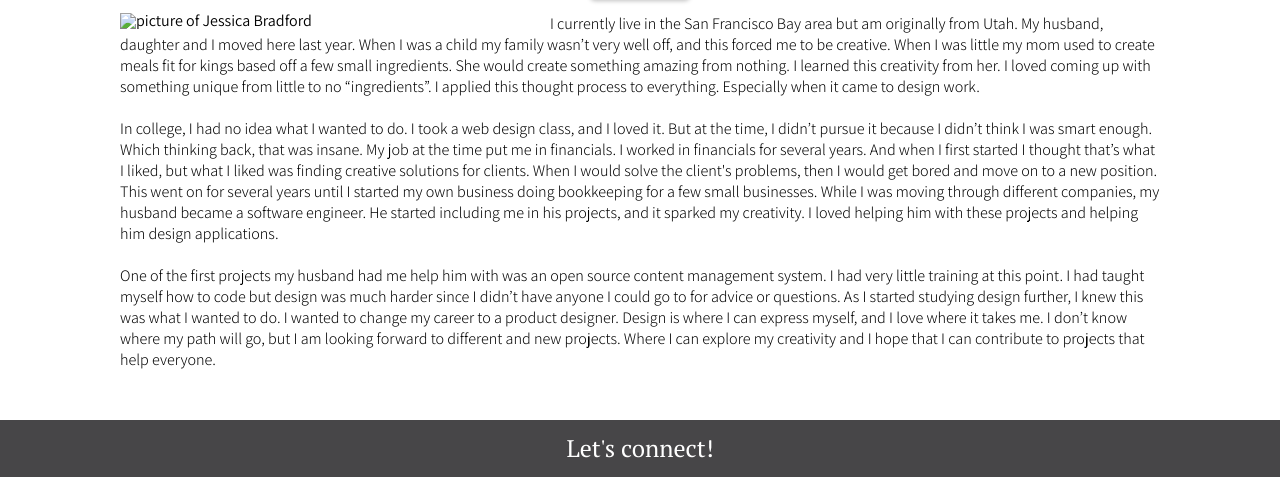
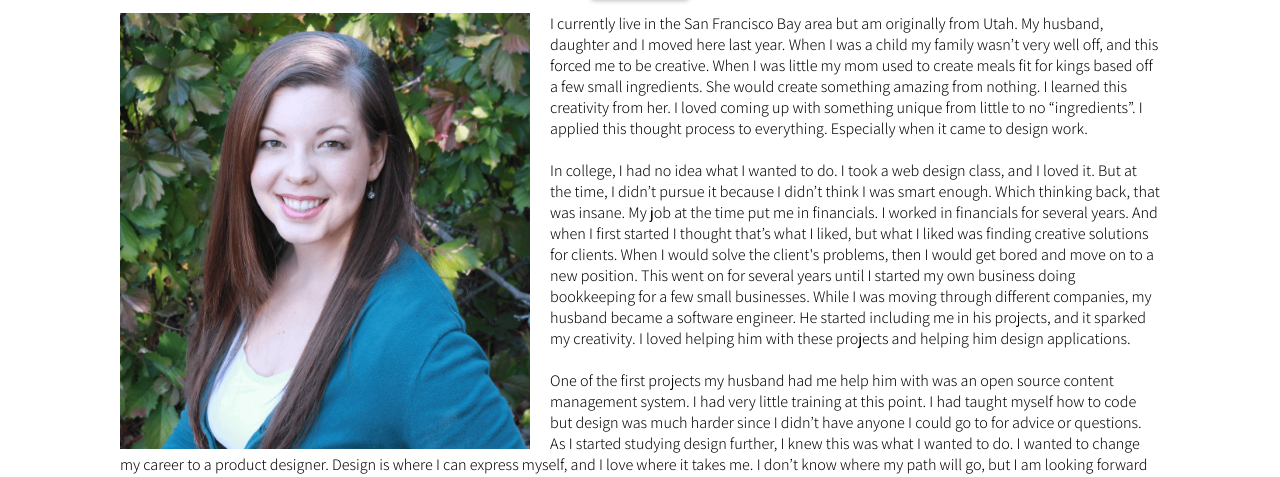
Before and after one commit to jessbradford/portfolio, a plain HTML site: page about.html in a window 1280 px wide. Shown: the part 308-785 px from the top of the page. Drawn offline with nearby package versions, Linux system fonts and the light colour scheme.

Commit message:
Fix aboutpic image.

```diff
--- a/about.html
+++ b/about.html
@@ -54,7 +54,7 @@
     </section>
   </header>
   <main class="desktop-content tablet-content main">
-    <img class="about about-img" src="assets/AboutPic.png" alt="picture of Jessica Bradford" />
+    <img class="about about-img" src="assets/AboutPic.jpg" alt="picture of Jessica Bradford" />
       <p class="content margin-top-bottom">
         I currently live in the San Francisco Bay area but am originally from Utah. My husband, daughter and I moved
         here last year. When I was a child my family wasn’t very well off, and this forced me to be creative. When I was
```
